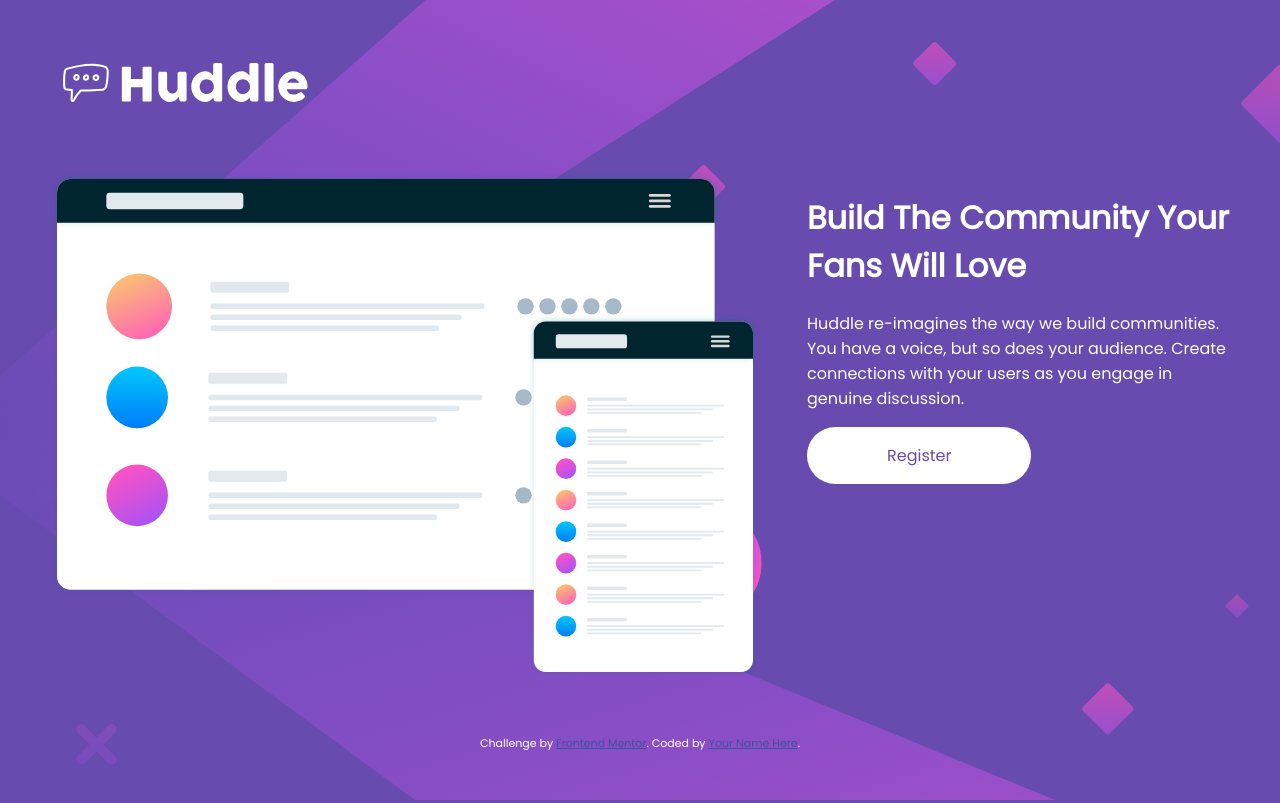
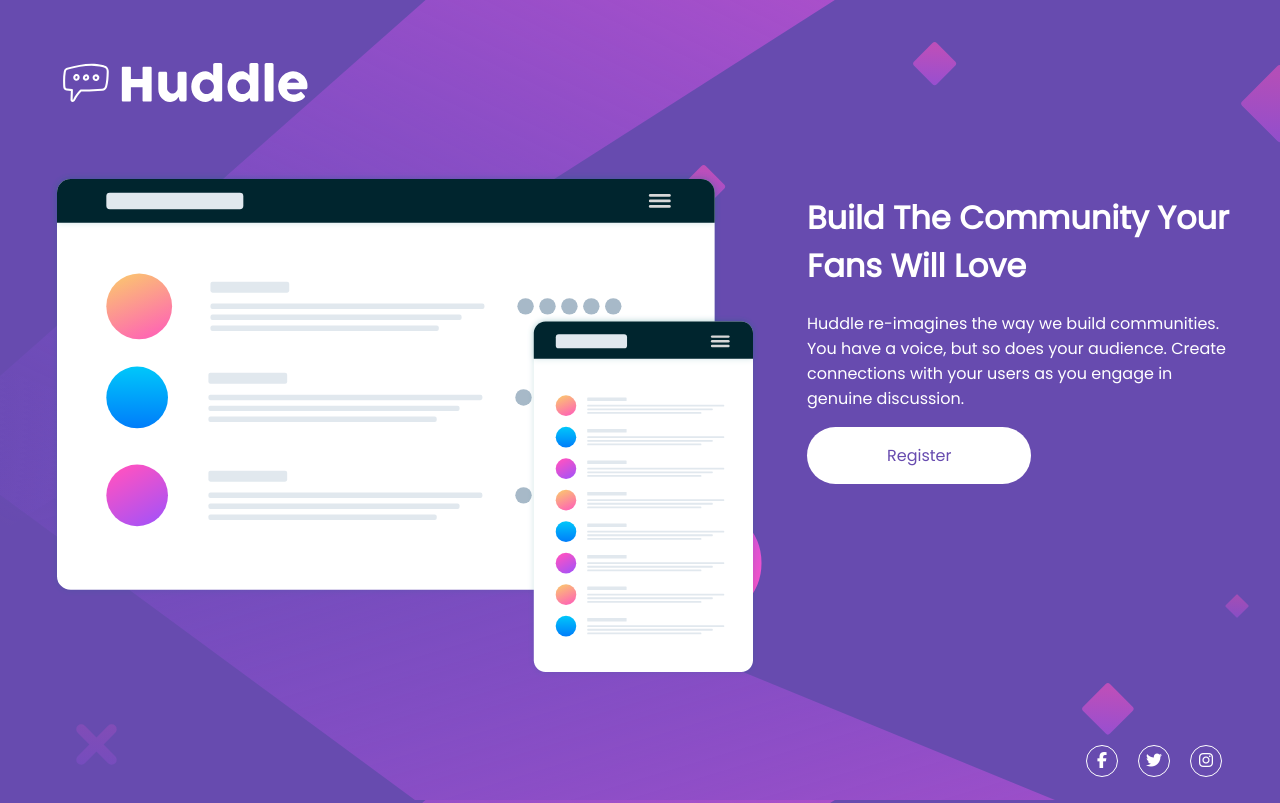
Before and after one commit to max-c-t-r/prueba-challege, a plain HTML site: page index.html in a window 1280 px wide. Drawn offline with Linux system fonts and the light colour scheme.

Commit message:
desktop casi terminado

```diff
--- a/index.html
+++ b/index.html
@@ -3,21 +3,12 @@
 <head>
   <meta charset="UTF-8">
   <meta name="viewport" content="width=device-width, initial-scale=1.0"> <!-- displays site properly based on user's device -->
-
   <link rel="icon" type="image/png" sizes="32x32" href="./images/favicon-32x32.png">
   <link rel="stylesheet" href="styles.css">
+  <title>Frontend Mentor | Huddle landing page with single introductory section</title>
+  <script src="https://kit.fontawesome.com/1362f5eed7.js" crossorigin="anonymous"></script>
   <link href="https://fonts.googleapis.com/css2?family=Poppins&display=swap" rel="stylesheet">
   <link href="https://fonts.googleapis.com/css2?family=Open+Sans:ital@1&display=swap" rel="stylesheet">
-
-
-
-  <title>Frontend Mentor | Huddle landing page with single introductory section</title>
-
-  <!-- Feel free to remove these styles or customise in your own stylesheet 👍 -->
-  <style>
-    .attribution { font-size: 11px; text-align: center; }
-    .attribution a { color: hsl(228, 45%, 44%); }
-  </style>
 </head>
 <body>
   <div class="logo">
@@ -39,10 +30,17 @@
     </div>
   </div>
   <footer>
-    <p class="attribution">
-      Challenge by <a href="https://www.frontendmentor.io?ref=challenge" target="_blank">Frontend Mentor</a>.
-      Coded by <a href="#">Your Name Here</a>.
-    </p>
+    <div class="social">
+      <a href="#">
+        <i class="fab fa-facebook-f"></i>
+      </a>
+      <a href="#">
+        <i class="fab fa-twitter"></i>
+      </a>
+      <a href="#">
+        <i class="fab fa-instagram"></i>
+      </a>
+    </div>
   </footer>
 </body>
 </html>
--- a/styles.css
+++ b/styles.css
@@ -12,6 +12,10 @@ body{
     color: var(--color-white);
 }
 
+.img{
+    max-width: 100%;
+}
+
 .logo{
     display: block;
     margin-left: 50px;
@@ -23,6 +27,7 @@ body{
     grid-template-columns: 1fr 1fr;
     gap: 3em;
     margin: 50px;
+    justify-content: center;
 }
 
 .container{
@@ -38,3 +43,21 @@ body{
     font-family: var(--poppins);
     padding: 1em 5em;
 }
+
+.social{
+    display: flex;
+    justify-content:flex-end;
+    margin-right: 3em;
+    margin-bottom: 1em;
+
+}
+.social a{
+    color: white;
+    border: 1px solid white;
+    border-radius: 50%;
+    height: 30px;
+    width: 30px;
+    line-height: 30px;
+    text-align: center;
+    margin: 10px
+}
```
